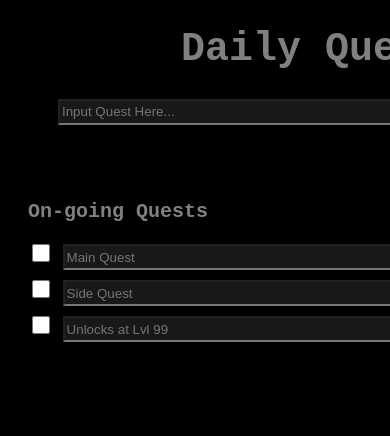
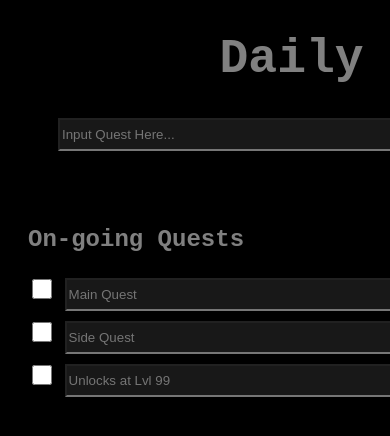
Before and after one commit to MaplePls01/ToDo, a plain HTML site: page index.html in a window 390 px wide. Shown: the top 436 px of the page. Drawn offline with Linux system fonts and the light colour scheme.

Commit message:
Update style.css

```diff
--- a/style.css
+++ b/style.css
@@ -88,38 +88,6 @@ Who knows haha, I might try it in the future */
 /* For mobile devices */
 
 
-@media only screen and (max-width: 1000px) {
+@media only screen and (max-width: 480px) {
     body {background-color: black;}
-
-    h1 {
-        margin-left: -130px;
-        font-size: 2.5rem;
-    }
-
-    input.main-quest-input {
-        width: 390px;
-        height: 20px;
-    }
-
-    button.accept-quest-button {
-        height: 25px;
-    }
-
-    h2 {
-        font-size: 1.25rem;
-    }
-
-    input.side-quest-input {
-        width: 365px;
-        height: 20px;
-    }
-
-    button.edit-button, button.abandon-button {
-        height: 25px;
-    }
-
-    input.checkbox {
-        width: 18px;
-        height: 18px;
-    }
 }
```
